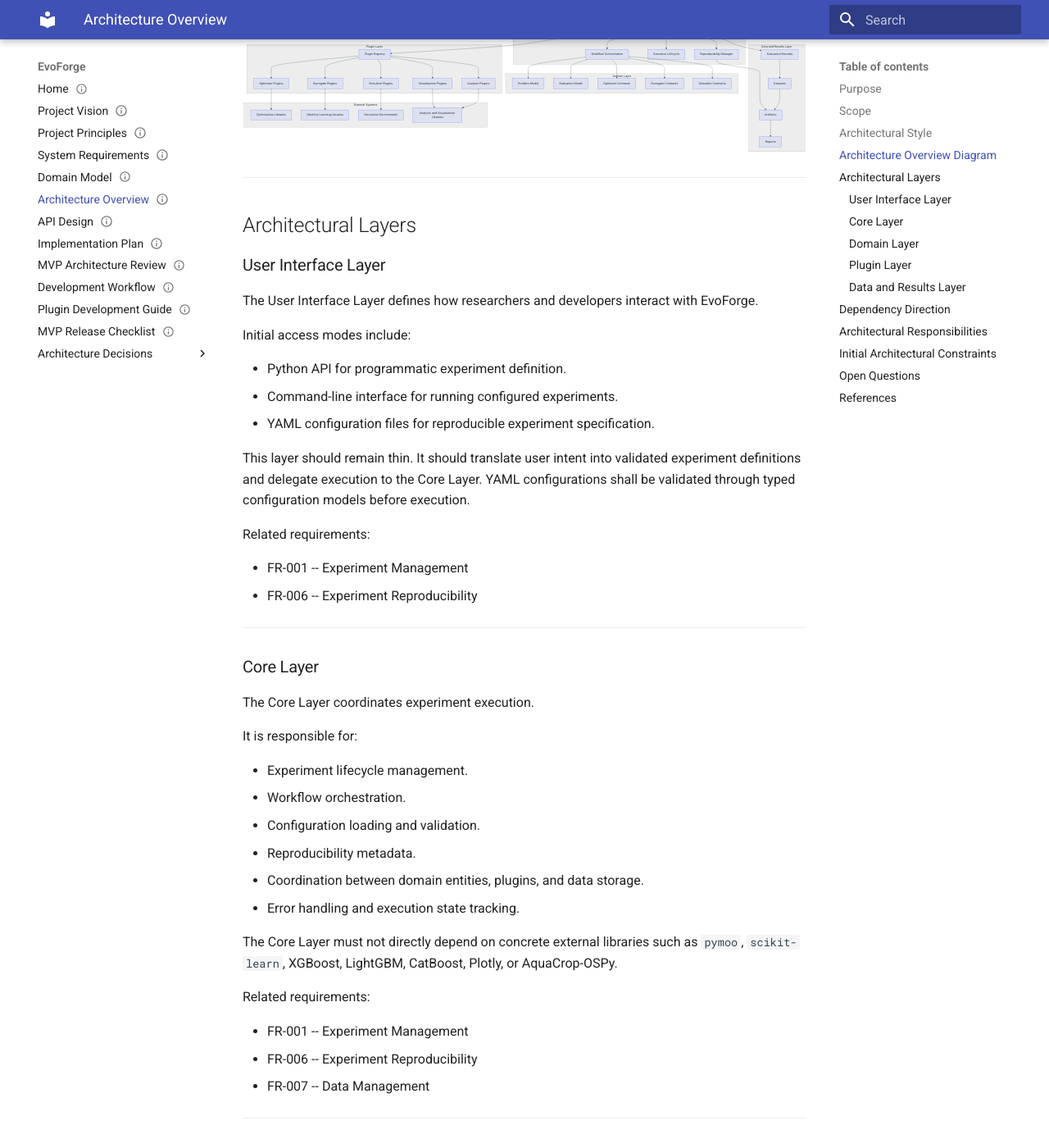
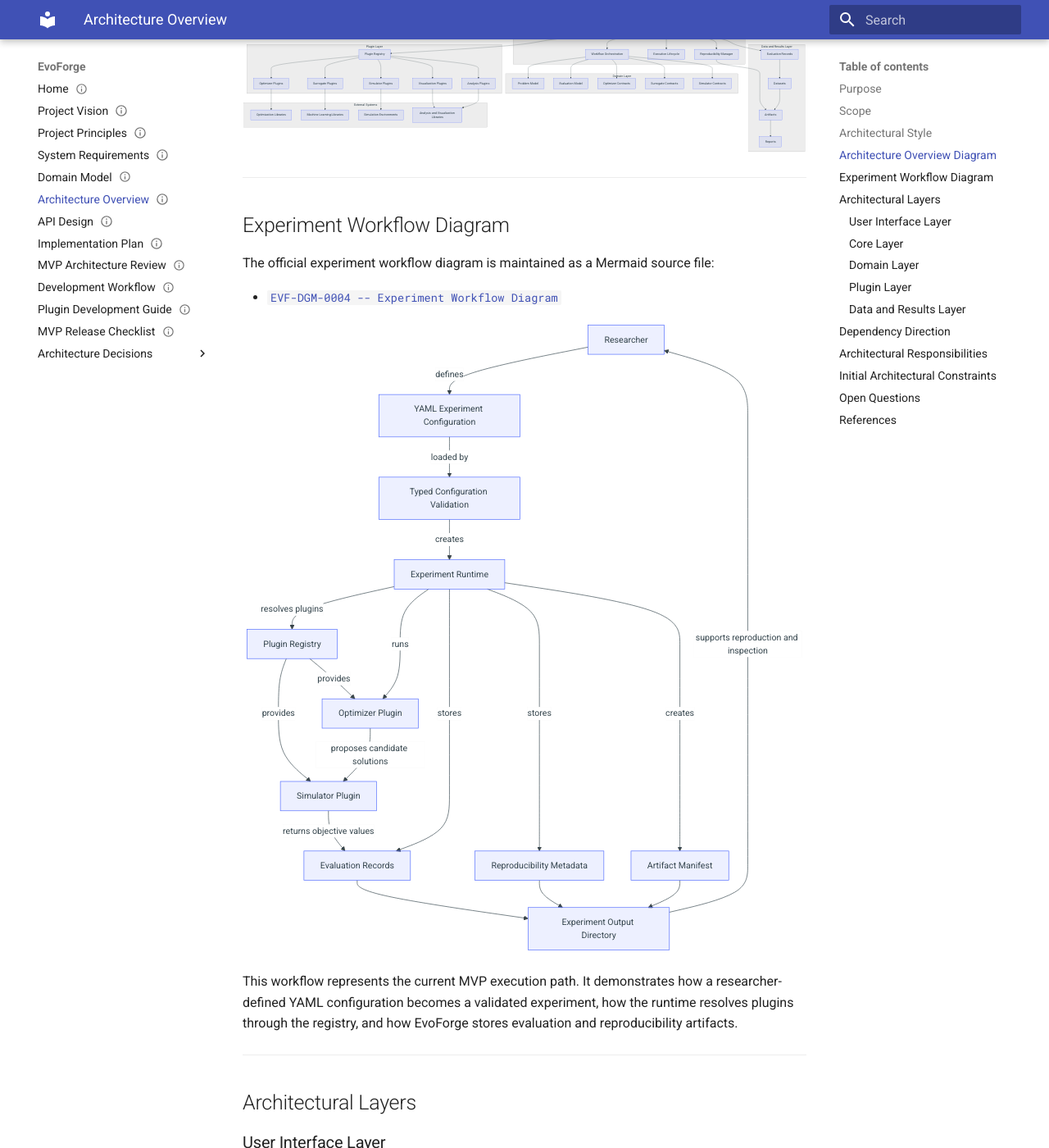
Before and after one commit to calix35/EvoForge, an MkDocs documentation site: the page built from docs/04_Architecture_Overview.md, in a window 1280 px wide and 1400 px high, scrolled down 1359 px. Shown: the whole window at 82% size. Built offline with MkDocs 1.6.1 and Material for MkDocs 9.7.7, drawn with Linux system fonts in a browser that asks for light colours.

Commit message:
Add experiment workflow diagram

````diff
--- a/docs/04_Architecture_Overview.md
+++ b/docs/04_Architecture_Overview.md
@@ -135,6 +135,48 @@ flowchart TB
     artifacts --> reports
     reproducibility --> artifacts
 ```
+
+---
+
+## Experiment Workflow Diagram
+
+The official experiment workflow diagram is maintained as a Mermaid source file:
+
+- [`EVF-DGM-0004 -- Experiment Workflow Diagram`](diagrams/experiment_workflow.mmd)
+
+```mermaid
+flowchart TB
+    researcher["Researcher"]
+    yaml["YAML Experiment Configuration"]
+    validation["Typed Configuration Validation"]
+    runtime["Experiment Runtime"]
+    registry["Plugin Registry"]
+    optimizer["Optimizer Plugin"]
+    simulator["Simulator Plugin"]
+    evaluations["Evaluation Records"]
+    metadata["Reproducibility Metadata"]
+    manifest["Artifact Manifest"]
+    output_dir["Experiment Output Directory"]
+
+    researcher -->|"defines"| yaml
+    yaml -->|"loaded by"| validation
+    validation -->|"creates"| runtime
+    runtime -->|"resolves plugins"| registry
+    registry -->|"provides"| optimizer
+    registry -->|"provides"| simulator
+    runtime -->|"runs"| optimizer
+    optimizer -->|"proposes candidate solutions"| simulator
+    simulator -->|"returns objective values"| evaluations
+    runtime -->|"stores"| evaluations
+    runtime -->|"stores"| metadata
+    runtime -->|"creates"| manifest
+    evaluations --> output_dir
+    metadata --> output_dir
+    manifest --> output_dir
+    output_dir -->|"supports reproduction and inspection"| researcher
+```
+
+This workflow represents the current MVP execution path. It demonstrates how a researcher-defined YAML configuration becomes a validated experiment, how the runtime resolves plugins through the registry, and how EvoForge stores evaluation and reproducibility artifacts.
 
 ---
 
--- a/docs/10_MVP_Release_Checklist.md
+++ b/docs/10_MVP_Release_Checklist.md
@@ -100,6 +100,7 @@ First functional architecture prototype for EvoForge.
 - [x] System context diagram exists.
 - [x] Domain model diagram exists.
 - [x] Architecture overview diagram exists.
+- [x] Experiment workflow diagram exists.
 - [x] Paper outline has been drafted.
 - [x] Target venues have been shortlisted.
 - [ ] Related work collection has started.
````
Also changed, not shown: 1 other file.
